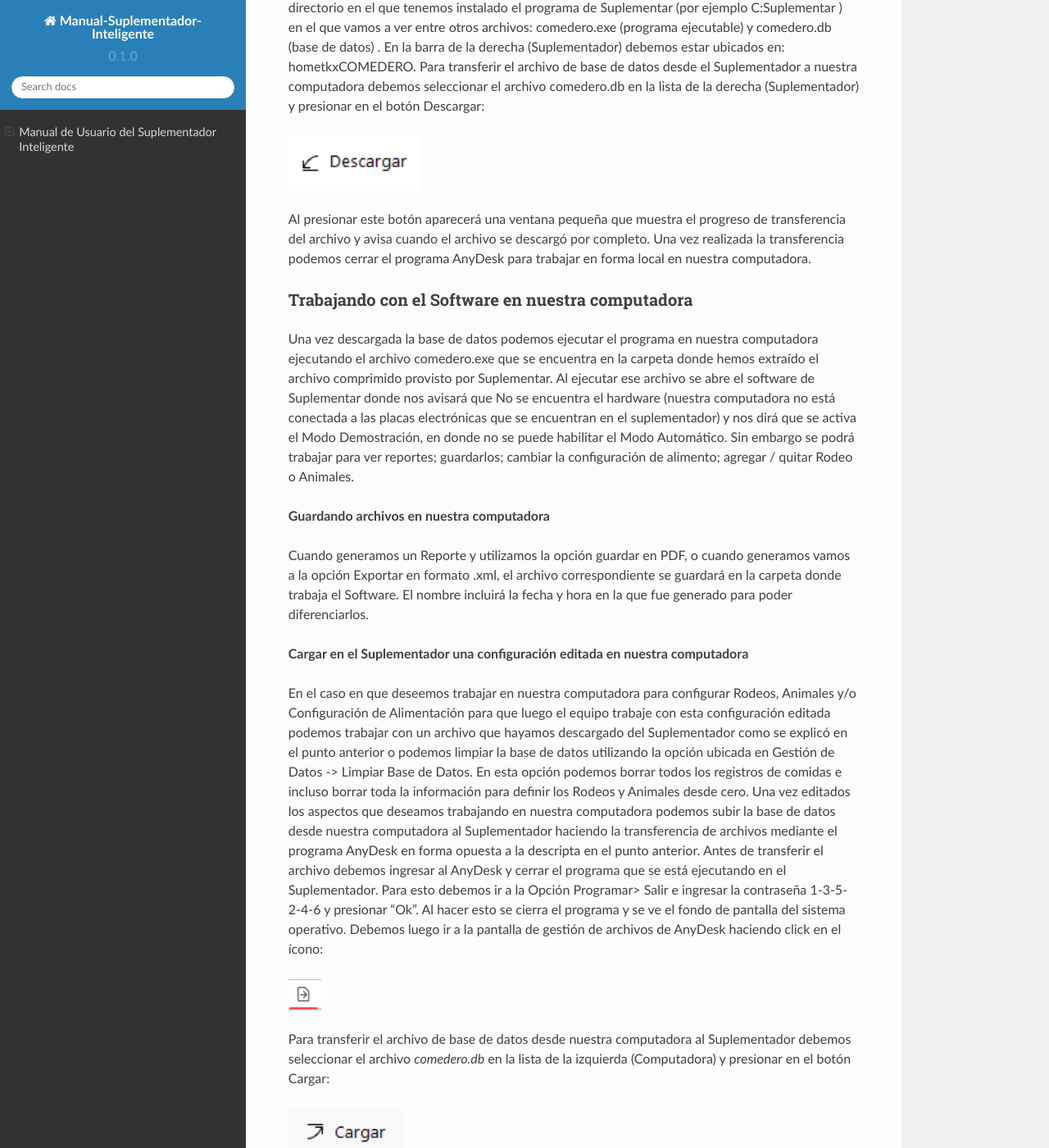
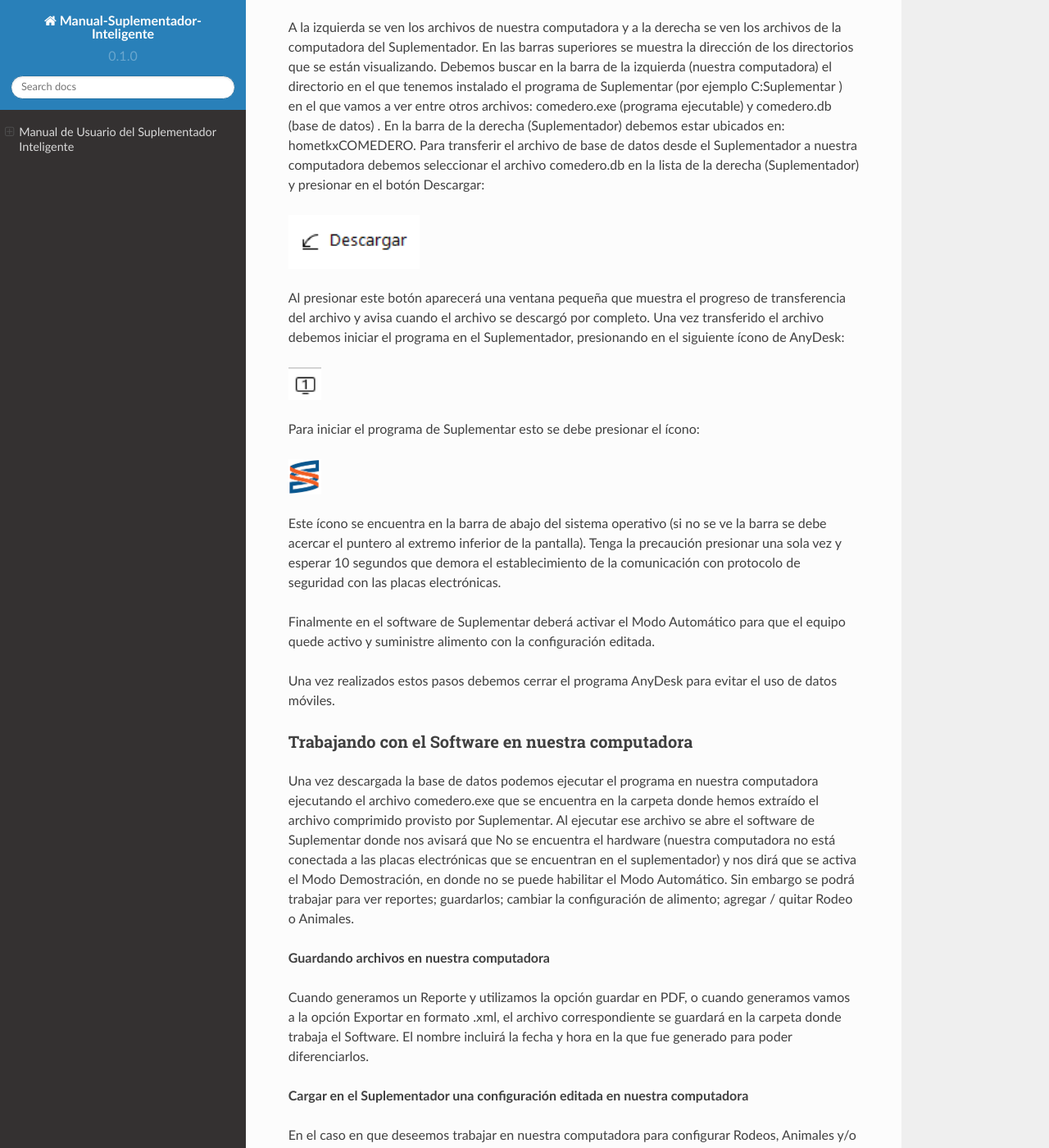
Before and after one commit to joseluperi/Manual-Suplementador, a Sphinx documentation site: the page built from docs/index.rst, in a window 1280 px wide and 1400 px high, scrolled down 24608 px. Shown: the whole window at 82% size. Built offline with Sphinx 7.4.7 and the Read the Docs theme 2.0.0, drawn with Linux system fonts in a browser that asks for light colours; some of the changed text lies outside the part shown.

Commit message:
Update index.rst

```diff
--- a/docs/index.rst
+++ b/docs/index.rst
@@ -566,7 +566,10 @@
 Modo de Trabajo en nuestra computadora
 --------------------------------------
 
-El primer paso es copiar el archivo de base de datos del equipo a nuestra computadora. Para eso debe acceder a la pantalla de gestión de archivos de AnyDesk haciendo click en el siguiente ícono:
+El primer paso es copiar el archivo de base de datos del equipo a nuestra computadora.
+Antes de transferir el archivo debemos ingresar al AnyDesk y cerrar el programa que se está ejecutando en el Suplementador. Para esto debemos ir a la Opción Programar> Salir e ingresar la contraseña 1-3-5-2-4-6 y presionar “Ok”. Al hacer esto se cierra el programa y se
+ve el fondo de pantalla del sistema operativo.
+Luego acceder a la pantalla de gestión de archivos de AnyDesk haciendo click en el siguiente ícono:
 
 .. figure:: images/AnyDesk_Icono_Transferencia.png
    :width: 60
@@ -588,7 +591,21 @@
    :width: 160
 
 Al presionar este botón aparecerá una ventana pequeña que muestra el progreso de transferencia del archivo y avisa cuando el archivo se descargó por completo.
-Una vez realizada la transferencia podemos cerrar el programa AnyDesk para trabajar en forma local en nuestra computadora.
+Una vez transferido el archivo debemos iniciar el programa en el Suplementador, presionando en el siguiente ícono de AnyDesk:
+
+.. figure:: images/AnyDesk_Icono_Pantalla.png
+   :width: 40
+
+Para iniciar el programa de Suplementar esto se debe presionar el ícono:
+
+.. figure:: images/Icono_Suplementar.png
+   :width: 40
+
+Este ícono se encuentra en la barra de abajo del sistema operativo (si no se ve la barra se debe acercar el puntero al extremo inferior de la pantalla). Tenga la precaución presionar una sola vez y esperar 10 segundos que demora el establecimiento de la comunicación con protocolo de seguridad con las placas electrónicas.
+
+Finalmente en el software de Suplementar deberá activar el Modo Automático para que el equipo quede activo y suministre alimento con la configuración editada.
+
+Una vez realizados estos pasos debemos cerrar el programa AnyDesk para evitar el uso de datos móviles.
 
 Trabajando con el Software en nuestra computadora
 -------------------------------------------------
@@ -616,7 +633,6 @@
    :width: 40
 
 Para transferir el archivo de base de datos desde nuestra computadora al Suplementador debemos seleccionar el archivo *comedero.db* en la lista de la izquierda (Computadora) y presionar en el botón Cargar:
-
 
 .. figure:: images/AnyDesk_Icono_Cargar.png
    :width: 140
```
